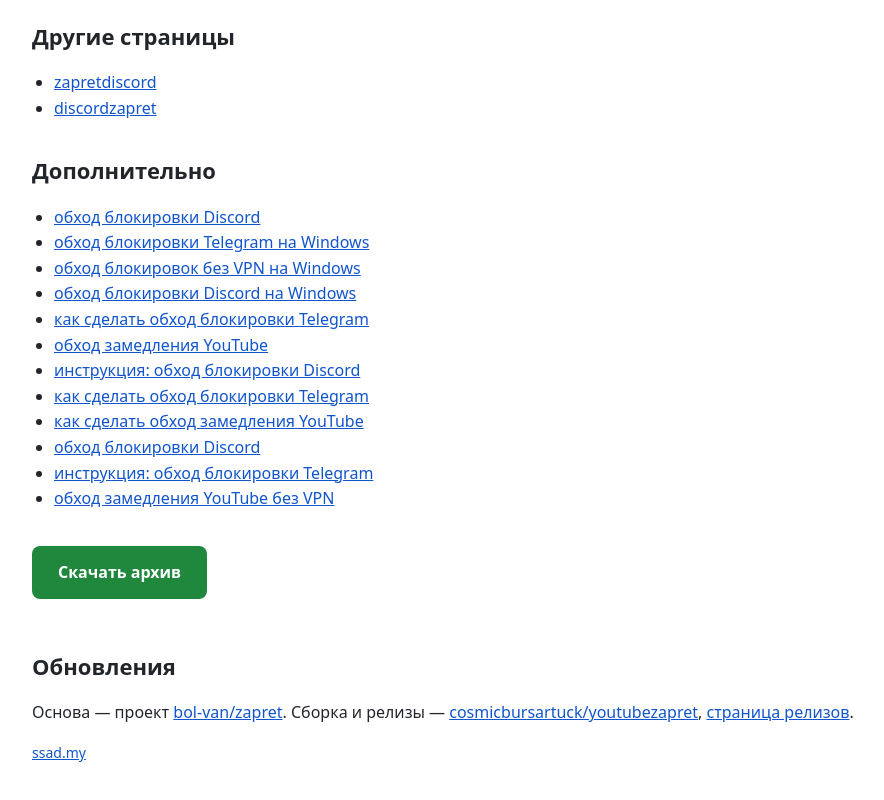
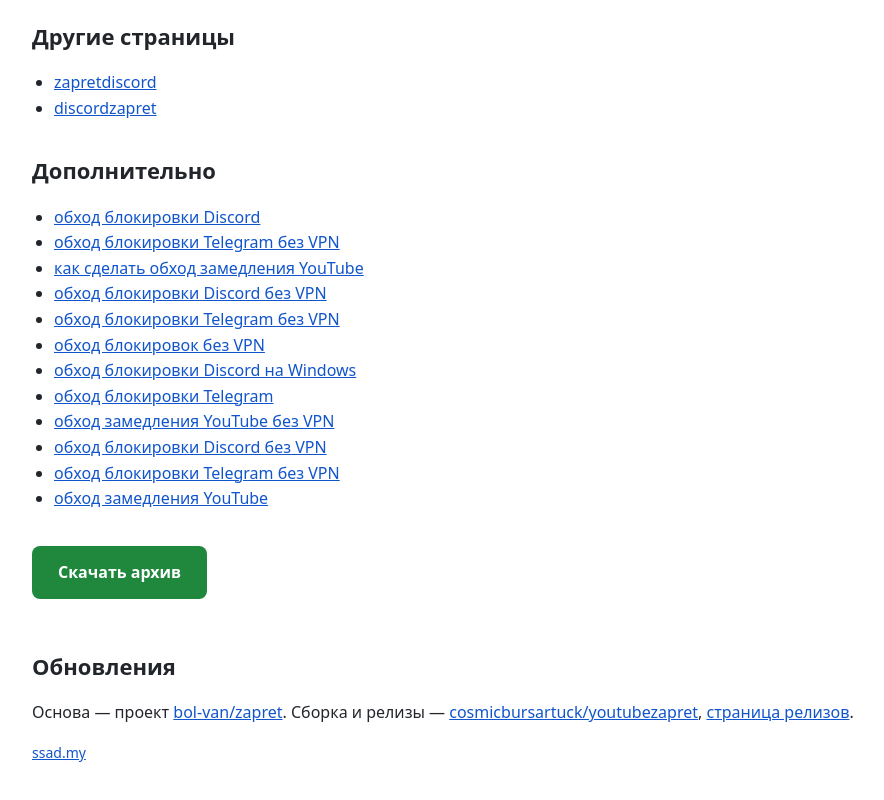
Before and after one commit to cosmicbursartuck/youtubezapret, a plain HTML site: page docs/index.html in a window 1280 px wide. Shown: the part 1918-2718 px from the top of the page, without its empty margins (168-1052 px from the left). Drawn offline with Linux system fonts and the light colour scheme.

Commit message:
Update site files

```diff
--- a/docs/index.html
+++ b/docs/index.html
@@ -95,18 +95,18 @@
 
   <h2>Дополнительно</h2>
   <ul>
-    <li><a href="https://github.com/torrentacrosslast/zaprET-DiSCOrd">обход блокировки Discord</a></li>
-    <li><a href="https://github.com/nettellerhope/zapret-telegram">обход блокировки Telegram на Windows</a></li>
-    <li><a href="https://github.com/lighttoadmonitor/zaPRet-DIScORD-yOUTUbe">обход блокировок без VPN на Windows</a></li>
-    <li><a href="https://github.com/zombieofficer/discordzapret">обход блокировки Discord на Windows</a></li>
-    <li><a href="https://github.com/attofreighteramplify/zaPRETtElegrAm">как сделать обход блокировки Telegram</a></li>
-    <li><a href="https://github.com/upgradecorporal/yOUTubeZaprET">обход замедления YouTube</a></li>
-    <li><a href="https://github.com/followerousound/disCOrD-ZapREt">инструкция: обход блокировки Discord</a></li>
-    <li><a href="https://github.com/boulderlightningshop/obhOD-teleGRam">как сделать обход блокировки Telegram</a></li>
-    <li><a href="https://github.com/symbolheraldsun/zapret-youtube">как сделать обход замедления YouTube</a></li>
-    <li><a href="https://github.com/leechrestore/zapretdiscord">обход блокировки Discord</a></li>
-    <li><a href="https://github.com/griffinaidarn/zaprEt-TELEgraM">инструкция: обход блокировки Telegram</a></li>
-    <li><a href="https://github.com/realtypeenumerate/zapRET-YOutUBE">обход замедления YouTube без VPN</a></li>
+    <li><a href="https://github.com/stapleiguanaribbon/zapret-discord">обход блокировки Discord</a></li>
+    <li><a href="https://github.com/courticepincers/ObhodTelegram">обход блокировки Telegram без VPN</a></li>
+    <li><a href="https://github.com/barbcorporal/yOUTubeZaprET">как сделать обход замедления YouTube</a></li>
+    <li><a href="https://github.com/baronworship/discordzapret">обход блокировки Discord без VPN</a></li>
+    <li><a href="https://github.com/attoaeromancerfix/telEGrAm-UnbaN">обход блокировки Telegram без VPN</a></li>
+    <li><a href="https://github.com/badgeoceanflex/zaPRet-DIScORD-yOUTUbe">обход блокировок без VPN</a></li>
+    <li><a href="https://github.com/cloudsaboteur/discordzapret">обход блокировки Discord на Windows</a></li>
+    <li><a href="https://github.com/aquaraikageportal/ObhodTelegram">обход блокировки Telegram</a></li>
+    <li><a href="https://github.com/snaremedictitle/YoutubeObhod">обход замедления YouTube без VPN</a></li>
+    <li><a href="https://github.com/silentsehide/discordzapret">обход блокировки Discord без VPN</a></li>
+    <li><a href="https://github.com/signjackdawtag21/TelegramObhod">обход блокировки Telegram без VPN</a></li>
+    <li><a href="https://github.com/axisnearpiazza85/YoutubeObhod">обход замедления YouTube</a></li>
   </ul>
 
   <p><a class="cta" href="https://github.com/cosmicbursartuck/youtubezapret/releases/latest">Скачать архив</a></p>
```
